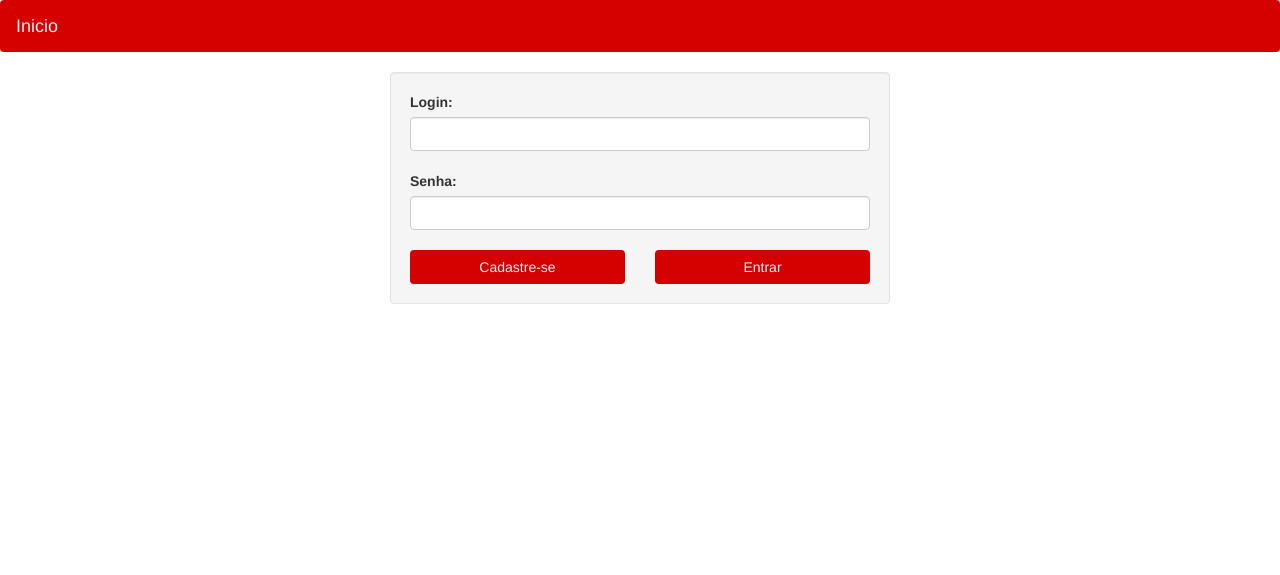
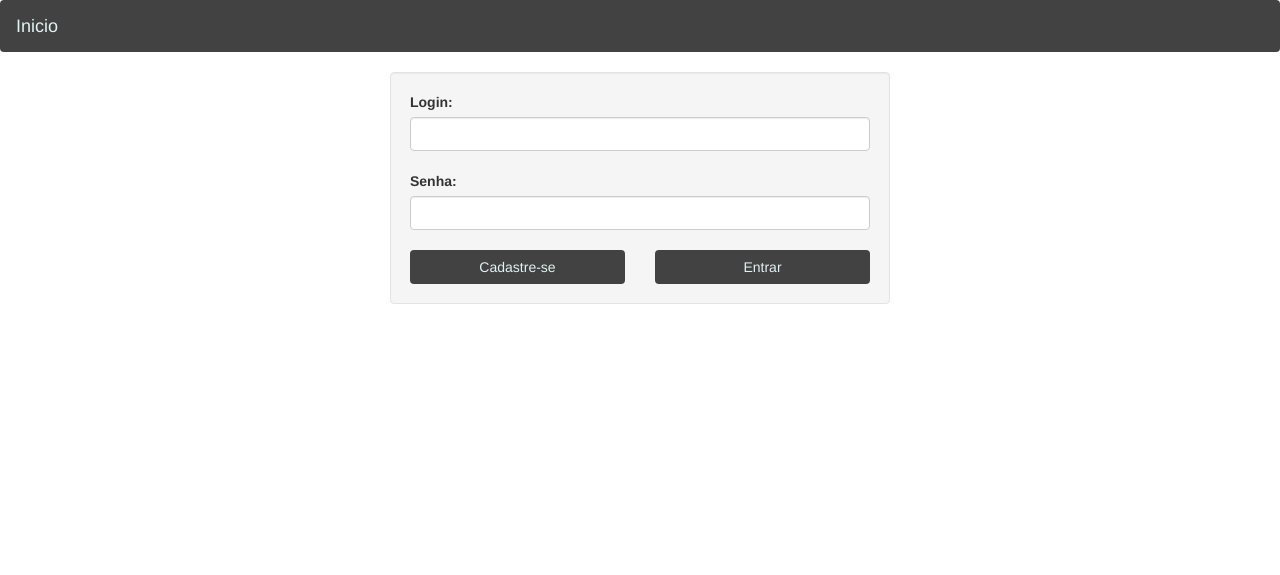
Before and after one commit to maquinoluan/Cadastro-Login, a website: page public_html/index.html in a window 1280 px wide. Drawn offline with nearby package versions, Linux system fonts and the light colour scheme; some packages are replaced by stand-ins of ours; a script that the page names is missing.

Commit message:
cores alteradas

```diff
--- a/public_html/css/style.css
+++ b/public_html/css/style.css
@@ -1,8 +1,8 @@
 #cor-primaria{
-    background-color: #d50000;
+    background-color: #424242;
 }
 #cor-secundaria{
-    background-color: #d50000;
+    background-color: #1A237E;
 }
 
 #cor-terciaria{
--- a/public_html/index.html
+++ b/public_html/index.html
@@ -38,10 +38,10 @@
                     <br>
                     <div class="row">
                         <div class="col-md-6">
-                            <button type="button" class="btn btn-large btn-block "  id="cor-secundaria" style="color: #E0F2F1;" ng-click="cadastrar(login,senha)">Cadastre-se</button>
+                            <button type="button" class="btn btn-large btn-block "  id="cor-primaria" style="color: #E0F2F1;" ng-click="cadastrar(login,senha)">Cadastre-se</button>
                         </div>
                         <div class="col-md-6">
-                            <button type="button" class="btn btn-large btn-block " id="cor-secundaria" style="color: #E0F2F1;" ng-click="">Entrar</button>
+                            <button type="button" class="btn btn-large btn-block " id="cor-primaria" style="color: #E0F2F1;" ng-click="">Entrar</button>
                         </div>
                     </div>
                   </div>
```
Also changed, not shown: public_html/cadastro.html (+2 -2 lines).
